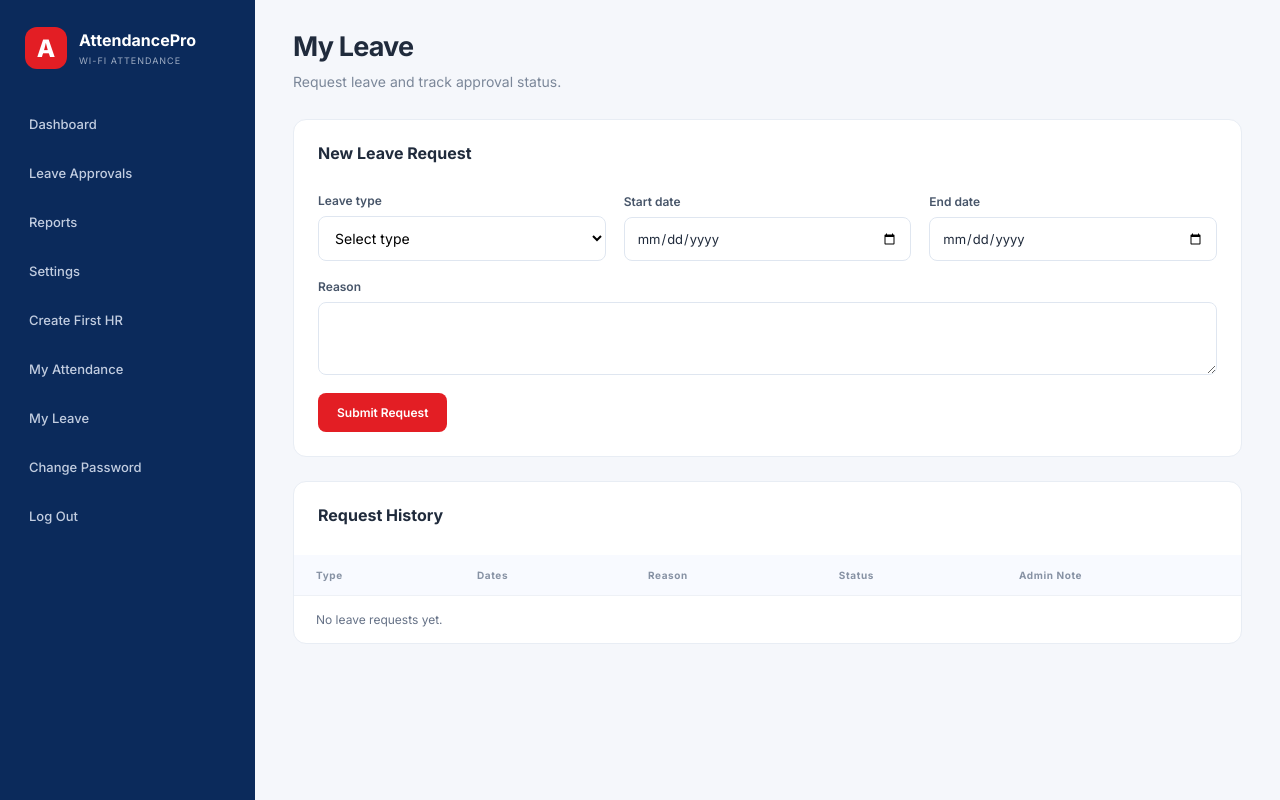
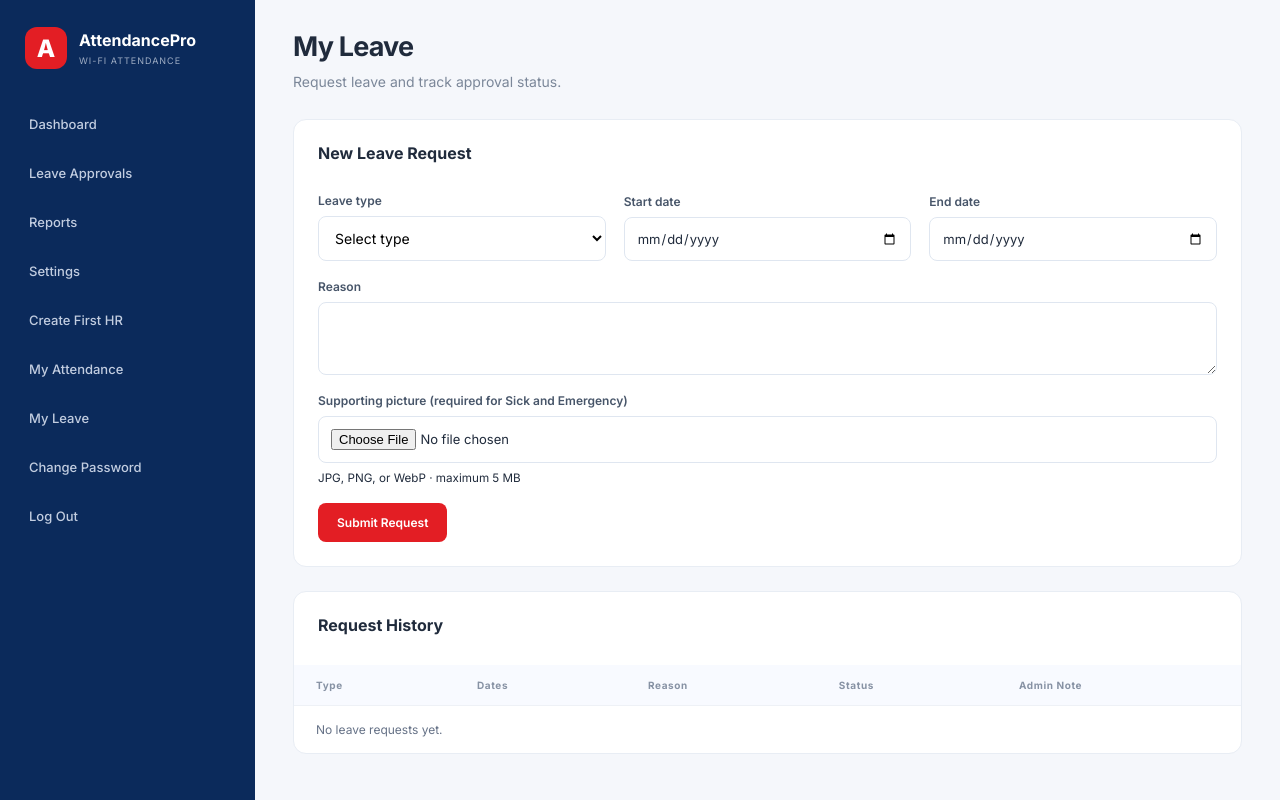
Before and after one commit to Ubaid-Khan0/attendance-by-wifi, a Flask app: page /leave in a window 1280 px wide. Run offline with Flask 3, Linux system fonts and the light colour scheme; the visitor is signed in with stand-in values (Sample User, id 1); data that the repository does not hold is empty; some libraries are stand-ins or nearby versions.

Commit message:
Require evidence for sick and emergency leave

```diff
--- a/app.py
+++ b/app.py
@@ -6,17 +6,20 @@ import secrets
 import sqlite3
 from datetime import date, datetime, time, timedelta
 from functools import wraps
+from pathlib import Path
 from zoneinfo import ZoneInfo
 
 import click
 from flask import (Flask, abort, flash, redirect, render_template, request,
-                   send_file, session, url_for)
+                   send_file, send_from_directory, session, url_for)
 from werkzeug.security import check_password_hash, generate_password_hash
 from werkzeug.middleware.proxy_fix import ProxyFix
 
 from database import create_tables, get_connection
 
 TZ = ZoneInfo("Asia/Karachi")
+LEAVE_UPLOAD_FOLDER = Path(os.environ.get("LEAVE_UPLOAD_FOLDER", Path(__file__).resolve().parent / "leave_uploads"))
+MAX_LEAVE_IMAGE_BYTES = 5 * 1024 * 1024
 app = Flask(__name__)
 try:
     trusted_proxy_hops = int(os.environ.get("TRUSTED_PROXY_HOPS", "0"))
@@ -52,6 +55,25 @@ def today_pk():
 
 def valid_password(value):
     return len(value) >= 8 and any(c.isalpha() for c in value) and any(c.isdigit() for c in value)
+
+
+def leave_image_extension(upload):
+    if not upload or not upload.filename:
+        return None
+    upload.stream.seek(0, 2)
+    size = upload.stream.tell()
+    upload.stream.seek(0)
+    header = upload.stream.read(12)
+    upload.stream.seek(0)
+    if size <= 0 or size > MAX_LEAVE_IMAGE_BYTES:
+        return None
+    if header.startswith(b"\xff\xd8\xff"):
+        return "jpg"
+    if header.startswith(b"\x89PNG\r\n\x1a\n"):
+        return "png"
+    if header.startswith(b"RIFF") and header[8:12] == b"WEBP":
+        return "webp"
+    return None
 
 
 def csrf_token():
@@ -378,6 +400,8 @@ def leave_requests():
             start_text = request.form.get("start_date", "").strip()
             end_text = request.form.get("end_date", "").strip()
             reason = request.form.get("reason", "").strip()
+            evidence = request.files.get("evidence")
+            evidence_extension = leave_image_extension(evidence)
             try:
                 start_date = date.fromisoformat(start_text)
                 end_date = date.fromisoformat(end_text)
@@ -390,19 +414,28 @@ def leave_requests():
                     WHERE employee_id=? AND status IN ('pending', 'approved')
                       AND start_date <= ? AND end_date >= ?
                 """, (session["user_id"], end_text, start_text)).fetchone()
-            if leave_type not in {"Annual", "Sick", "Casual", "Unpaid"}:
+            if leave_type not in {"Annual", "Sick", "Emergency", "Casual", "Unpaid"}:
                 flash("Select a valid leave type.", "error")
             elif not start_date or not end_date or end_date < start_date:
                 flash("Enter a valid leave date range.", "error")
             elif not reason:
                 flash("Please provide a reason for your leave.", "error")
+            elif leave_type in {"Sick", "Emergency"} and not evidence_extension:
+                flash("Sick and emergency leave require a JPG, PNG, or WebP image up to 5 MB.", "error")
+            elif evidence and evidence.filename and not evidence_extension:
+                flash("Upload a valid JPG, PNG, or WebP image up to 5 MB.", "error")
             elif overlap:
                 flash("You already have a pending or approved request for these dates.", "error")
             else:
-                connection.execute("""
+                cursor = connection.execute("""
                     INSERT INTO leave_requests(employee_id, leave_type, start_date, end_date, reason)
                     VALUES (?, ?, ?, ?, ?)
                 """, (session["user_id"], leave_type, start_text, end_text, reason))
+                if evidence_extension:
+                    LEAVE_UPLOAD_FOLDER.mkdir(parents=True, exist_ok=True)
+                    attachment_name = f"leave-{cursor.lastrowid}-{secrets.token_hex(8)}.{evidence_extension}"
+                    evidence.save(LEAVE_UPLOAD_FOLDER / attachment_name)
+                    connection.execute("UPDATE leave_requests SET attachment_name=? WHERE id=?", (attachment_name, cursor.lastrowid))
                 connection.commit()
                 flash("Leave request submitted.", "success")
                 return redirect(url_for("leave_requests"))
@@ -412,6 +445,21 @@ def leave_requests():
     finally:
         connection.close()
     return render_template("leave.html", requests=requests, today=today_pk().isoformat())
+
+
+@app.get("/leave/<int:leave_id>/evidence")
+@login_required
+def leave_evidence(leave_id):
+    connection = get_connection()
+    try:
+        item = connection.execute("SELECT employee_id, attachment_name FROM leave_requests WHERE id=?", (leave_id,)).fetchone()
+    finally:
+        connection.close()
+    if not item or not item["attachment_name"]:
+        abort(404)
+    if session.get("role") != "admin" and item["employee_id"] != session["user_id"]:
+        abort(403)
+    return send_from_directory(LEAVE_UPLOAD_FOLDER, item["attachment_name"], as_attachment=True)
 
 
 @app.get("/admin/leaves")
--- a/database.py
+++ b/database.py
@@ -119,6 +119,7 @@ def create_tables():
                 FOREIGN KEY (reviewed_by) REFERENCES employees(id)
             )
         """)
+        _add_column(connection, "leave_requests", "attachment_name TEXT")
         connection.execute("CREATE INDEX IF NOT EXISTS idx_leave_employee_dates ON leave_requests(employee_id, start_date, end_date)")
         connection.execute("CREATE INDEX IF NOT EXISTS idx_leave_status ON leave_requests(status)")
         connection.commit()
--- a/templates/admin_leaves.html
+++ b/templates/admin_leaves.html
@@ -5,7 +5,7 @@
 <section class="content-card">
     <div class="section-header"><h2>Requests</h2><form method="get" class="inline-form"><select name="status"><option value="pending" {% if status == 'pending' %}selected{% endif %}>Pending</option><option value="approved" {% if status == 'approved' %}selected{% endif %}>Approved</option><option value="rejected" {% if status == 'rejected' %}selected{% endif %}>Rejected</option><option value="all" {% if status == 'all' %}selected{% endif %}>All</option></select><button class="secondary-button">Filter</button></form></div>
     <div class="table-wrapper"><table><thead><tr><th>Employee</th><th>Type</th><th>Dates</th><th>Reason</th><th>Status / Action</th></tr></thead><tbody>
-    {% for item in requests %}<tr><td>{{ item.full_name }}<small>{{ item.employee_code }} · {{ item.department or 'No department' }}</small></td><td>{{ item.leave_type }}</td><td>{{ item.start_date }} to {{ item.end_date }}</td><td class="wrap-cell">{{ item.reason }}</td><td>{% if item.status == 'pending' %}<form method="post" action="{{ url_for('review_leave', leave_id=item.id) }}" class="review-form"><input type="hidden" name="csrf_token" value="{{ csrf_token() }}"><input name="reviewer_note" maxlength="300" placeholder="Optional note"><div><button class="approve-button" name="action" value="approved">Approve</button><button class="reject-button" name="action" value="rejected">Reject</button></div></form>{% else %}<span class="status-badge {{ item.status }}">{{ item.status|title }}</span><small>{{ item.reviewer_note or 'No note' }}{% if item.reviewer_name %} · {{ item.reviewer_name }}{% endif %}</small>{% endif %}</td></tr>
+    {% for item in requests %}<tr><td>{{ item.full_name }}<small>{{ item.employee_code }} · {{ item.department or 'No department' }}</small></td><td>{{ item.leave_type }}{% if item.attachment_name %}<small><a class="card-link" href="{{ url_for('leave_evidence', leave_id=item.id) }}">View picture</a></small>{% endif %}</td><td>{{ item.start_date }} to {{ item.end_date }}</td><td class="wrap-cell">{{ item.reason }}</td><td>{% if item.status == 'pending' %}<form method="post" action="{{ url_for('review_leave', leave_id=item.id) }}" class="review-form"><input type="hidden" name="csrf_token" value="{{ csrf_token() }}"><input name="reviewer_note" maxlength="300" placeholder="Optional note"><div><button class="approve-button" name="action" value="approved">Approve</button><button class="reject-button" name="action" value="rejected">Reject</button></div></form>{% else %}<span class="status-badge {{ item.status }}">{{ item.status|title }}</span><small>{{ item.reviewer_note or 'No note' }}{% if item.reviewer_name %} · {{ item.reviewer_name }}{% endif %}</small>{% endif %}</td></tr>
     {% else %}<tr><td colspan="5">No leave requests found.</td></tr>{% endfor %}
     </tbody></table></div>
 </section>
--- a/templates/leave.html
+++ b/templates/leave.html
@@ -4,20 +4,28 @@
 <header class="topbar"><div><h1>My Leave</h1><p class="subtitle">Request leave and track approval status.</p></div></header>
 <section class="content-card">
     <div class="section-header"><h2>New Leave Request</h2></div>
-    <form method="post" class="leave-form">
+    <form method="post" class="leave-form" enctype="multipart/form-data">
         <input type="hidden" name="csrf_token" value="{{ csrf_token() }}">
-        <div class="form-field"><label>Leave type</label><select name="leave_type" required><option value="">Select type</option><option>Annual</option><option>Sick</option><option>Casual</option><option>Unpaid</option></select></div>
+        <div class="form-field"><label>Leave type</label><select name="leave_type" id="leave-type" required><option value="">Select type</option><option>Annual</option><option>Sick</option><option>Emergency</option><option>Casual</option><option>Unpaid</option></select></div>
         <div class="form-field"><label>Start date</label><input type="date" name="start_date" min="{{ today }}" required></div>
         <div class="form-field"><label>End date</label><input type="date" name="end_date" min="{{ today }}" required></div>
         <div class="form-field leave-reason"><label>Reason</label><textarea name="reason" rows="3" maxlength="500" required></textarea></div>
+        <div class="form-field leave-reason"><label>Supporting picture <span id="evidence-note">(required for Sick and Emergency)</span></label><input type="file" id="leave-evidence" name="evidence" accept="image/jpeg,image/png,image/webp"><small>JPG, PNG, or WebP · maximum 5 MB</small></div>
         <button class="primary-button">Submit Request</button>
     </form>
 </section>
 <section class="content-card">
     <div class="section-header"><h2>Request History</h2></div>
     <div class="table-wrapper"><table><thead><tr><th>Type</th><th>Dates</th><th>Reason</th><th>Status</th><th>Admin Note</th></tr></thead><tbody>
-    {% for item in requests %}<tr><td>{{ item.leave_type }}</td><td>{{ item.start_date }} to {{ item.end_date }}</td><td class="wrap-cell">{{ item.reason }}</td><td><span class="status-badge {{ item.status }}">{{ item.status|title }}</span></td><td class="wrap-cell">{{ item.reviewer_note or '—' }}</td></tr>
+    {% for item in requests %}<tr><td>{{ item.leave_type }}{% if item.attachment_name %}<small><a class="card-link" href="{{ url_for('leave_evidence', leave_id=item.id) }}">View picture</a></small>{% endif %}</td><td>{{ item.start_date }} to {{ item.end_date }}</td><td class="wrap-cell">{{ item.reason }}</td><td><span class="status-badge {{ item.status }}">{{ item.status|title }}</span></td><td class="wrap-cell">{{ item.reviewer_note or '—' }}</td></tr>
     {% else %}<tr><td colspan="5">No leave requests yet.</td></tr>{% endfor %}
     </tbody></table></div>
 </section>
+<script>
+const leaveType = document.getElementById('leave-type');
+const evidence = document.getElementById('leave-evidence');
+function updateEvidenceRequirement() { evidence.required = ['Sick', 'Emergency'].includes(leaveType.value); }
+leaveType.addEventListener('change', updateEvidenceRequirement);
+updateEvidenceRequirement();
+</script>
 {% endblock %}
```
Also changed, not shown: test_app.py (+29 -0 lines), 1 other file.
